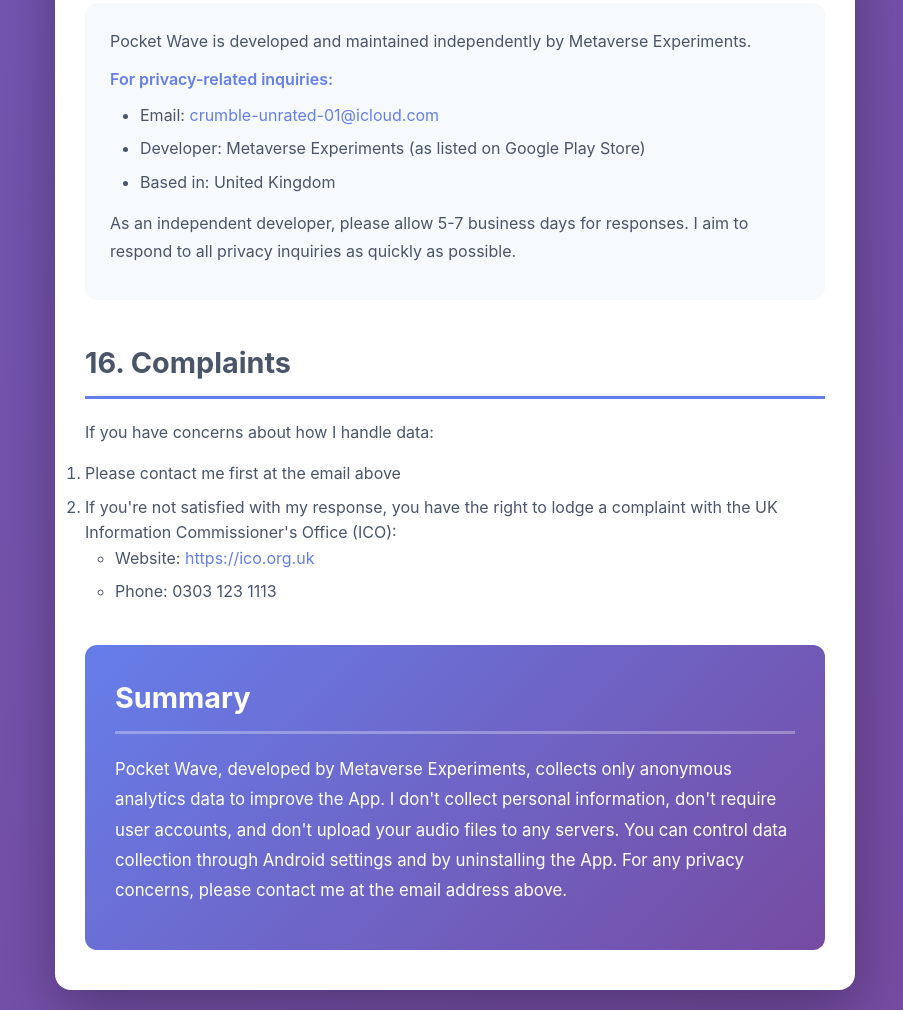
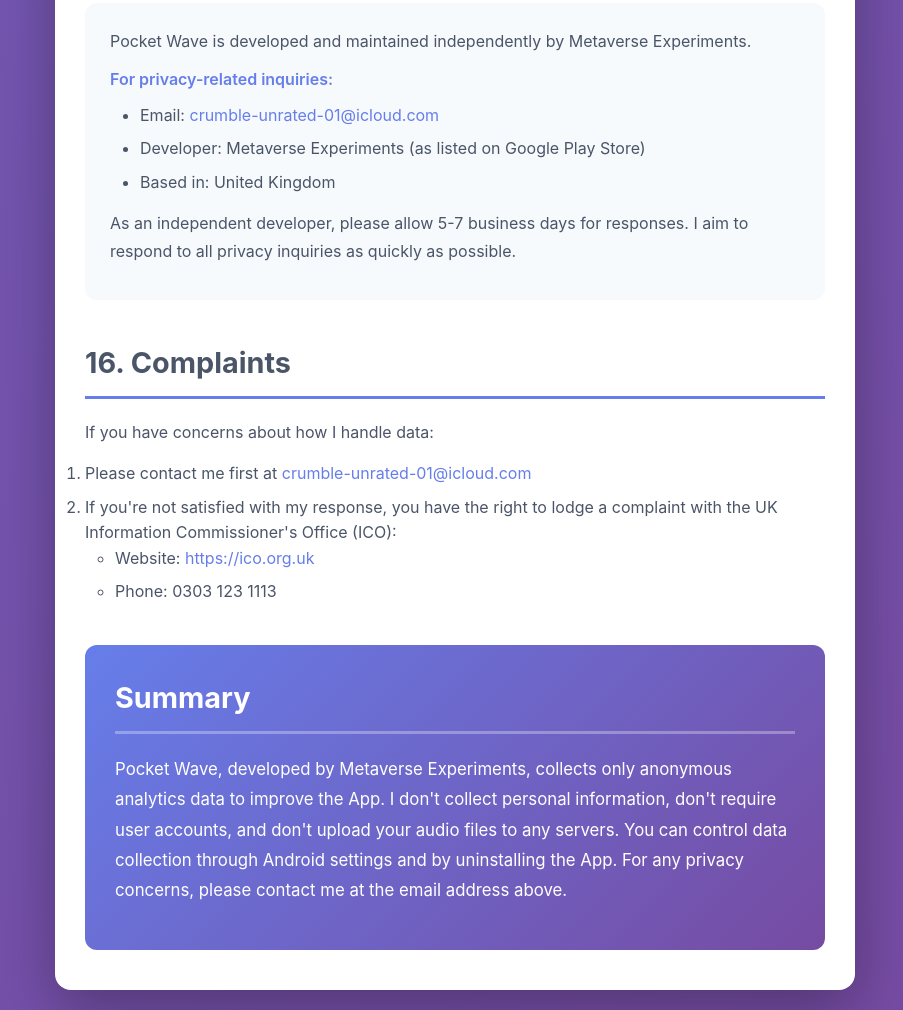
Before and after one commit to SephPalmer/pocket-wave-app-site, a plain HTML site: page privacy-policy.html in a window 1280 px wide. Shown: the part 8630-9640 px from the top of the page, without its empty margins (185-1088 px from the left). Drawn offline with Linux system fonts and the light colour scheme.

Commit message:
Repeat email address for clarity

```diff
--- a/privacy-policy.html
+++ b/privacy-policy.html
@@ -497,7 +497,7 @@
             <h2 id="complaints">16. Complaints</h2>
             <p>If you have concerns about how I handle data:</p>
             <ol>
-                <li>Please contact me first at the email above</li>
+                <li>Please contact me first at <a href="mailto:crumble-unrated-01@icloud.com">crumble-unrated-01@icloud.com</a></li>
                 <li>If you're not satisfied with my response, you have the right to lodge a complaint with the UK Information Commissioner's Office (ICO):
                     <ul>
                         <li>Website: <a href="https://ico.org.uk" target="_blank">https://ico.org.uk</a></li>
```
